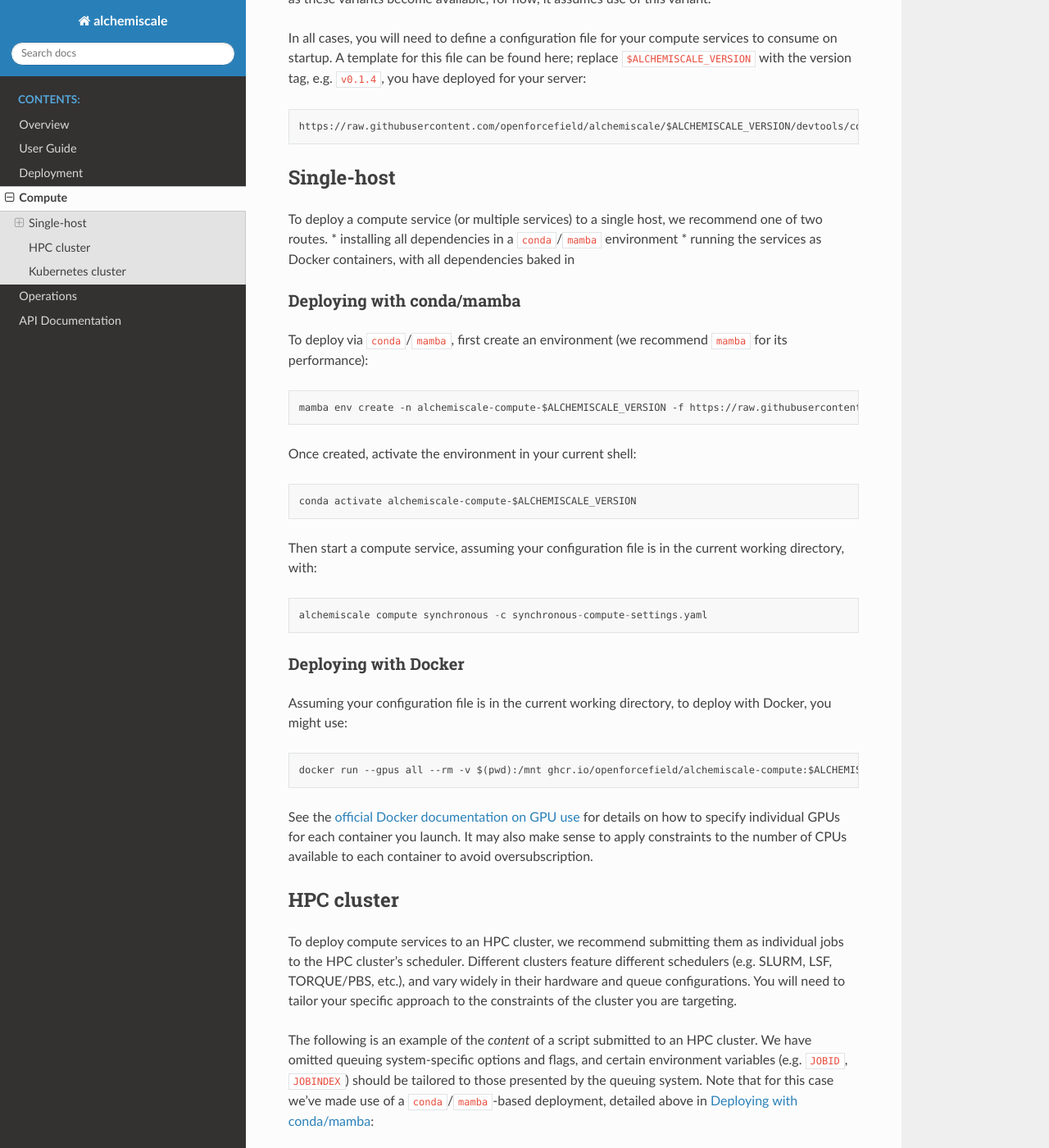
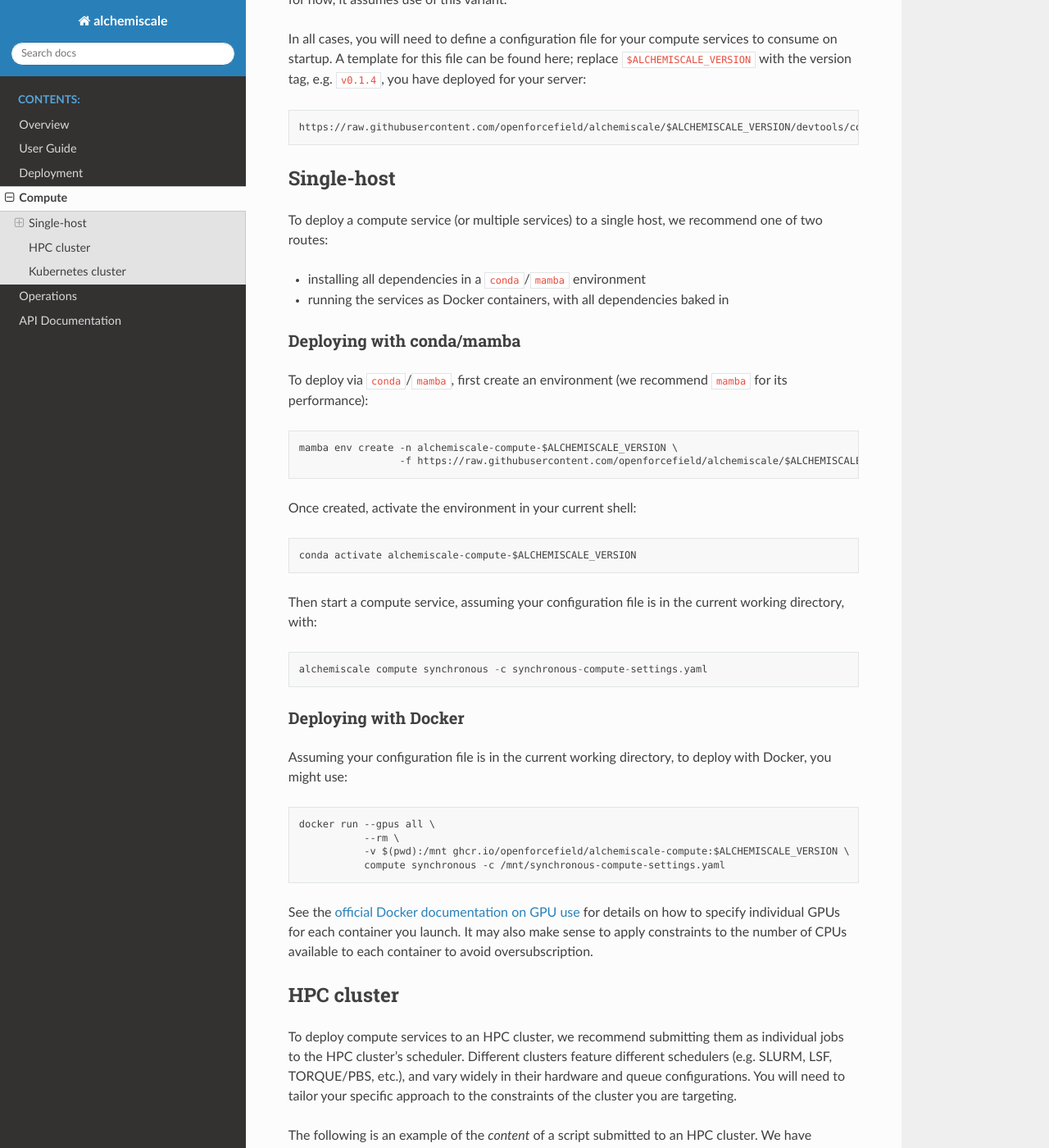
Before and after one commit to OpenFreeEnergy/alchemiscale, a Sphinx documentation site: the page built from docs/compute.rst, in a window 1280 px wide and 1400 px high, scrolled down 343 px. Shown: the whole window at 82% size. Built offline with Sphinx 7.4.7 and the Read the Docs theme 2.0.0, drawn with Linux system fonts in a browser that asks for light colours; some of the changed text lies outside the part shown.

Commit message:
Small RST fixes, bash flow

```diff
--- a/docs/compute.rst
+++ b/docs/compute.rst
@@ -21,7 +21,8 @@
 Single-host
 ***********
 
-To deploy a compute service (or multiple services) to a single host, we recommend one of two routes.
+To deploy a compute service (or multiple services) to a single host, we recommend one of two routes:
+
 * installing all dependencies in a ``conda``/``mamba`` environment
 * running the services as Docker containers, with all dependencies baked in
 
@@ -33,7 +34,8 @@
 
 To deploy via ``conda``/``mamba``, first create an environment (we recommend ``mamba`` for its performance)::
 
-    mamba env create -n alchemiscale-compute-$ALCHEMISCALE_VERSION -f https://raw.githubusercontent.com/openforcefield/alchemiscale/$ALCHEMISCALE_VERSION/devtools/conda-envs/alchemiscale-compute.yml
+    mamba env create -n alchemiscale-compute-$ALCHEMISCALE_VERSION \
+                     -f https://raw.githubusercontent.com/openforcefield/alchemiscale/$ALCHEMISCALE_VERSION/devtools/conda-envs/alchemiscale-compute.yml
 
 Once created, activate the environment in your current shell::
 
@@ -51,7 +53,10 @@
 
 Assuming your configuration file is in the current working directory, to deploy with Docker, you might use::
 
-    docker run --gpus all --rm -v $(pwd):/mnt ghcr.io/openforcefield/alchemiscale-compute:$ALCHEMISCALE_VERSION compute synchronous -c /mnt/synchronous-compute-settings.yaml
+    docker run --gpus all \
+               --rm \
+               -v $(pwd):/mnt ghcr.io/openforcefield/alchemiscale-compute:$ALCHEMISCALE_VERSION \
+               compute synchronous -c /mnt/synchronous-compute-settings.yaml
 
 
 See the `official Docker documentation on GPU use`_ for details on how to specify individual GPUs for each container you launch.
```
Also changed, not shown: other parts of docs/compute.rst (+1 -1 lines).
